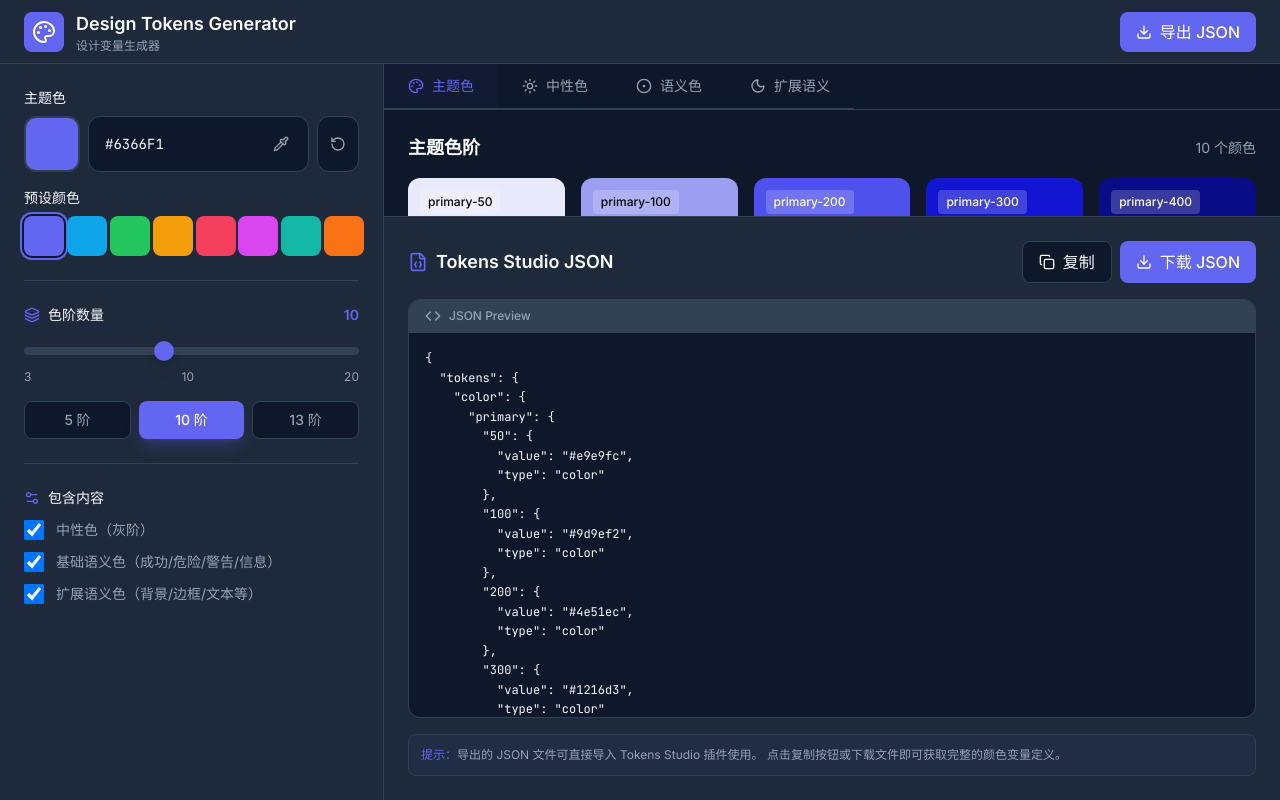
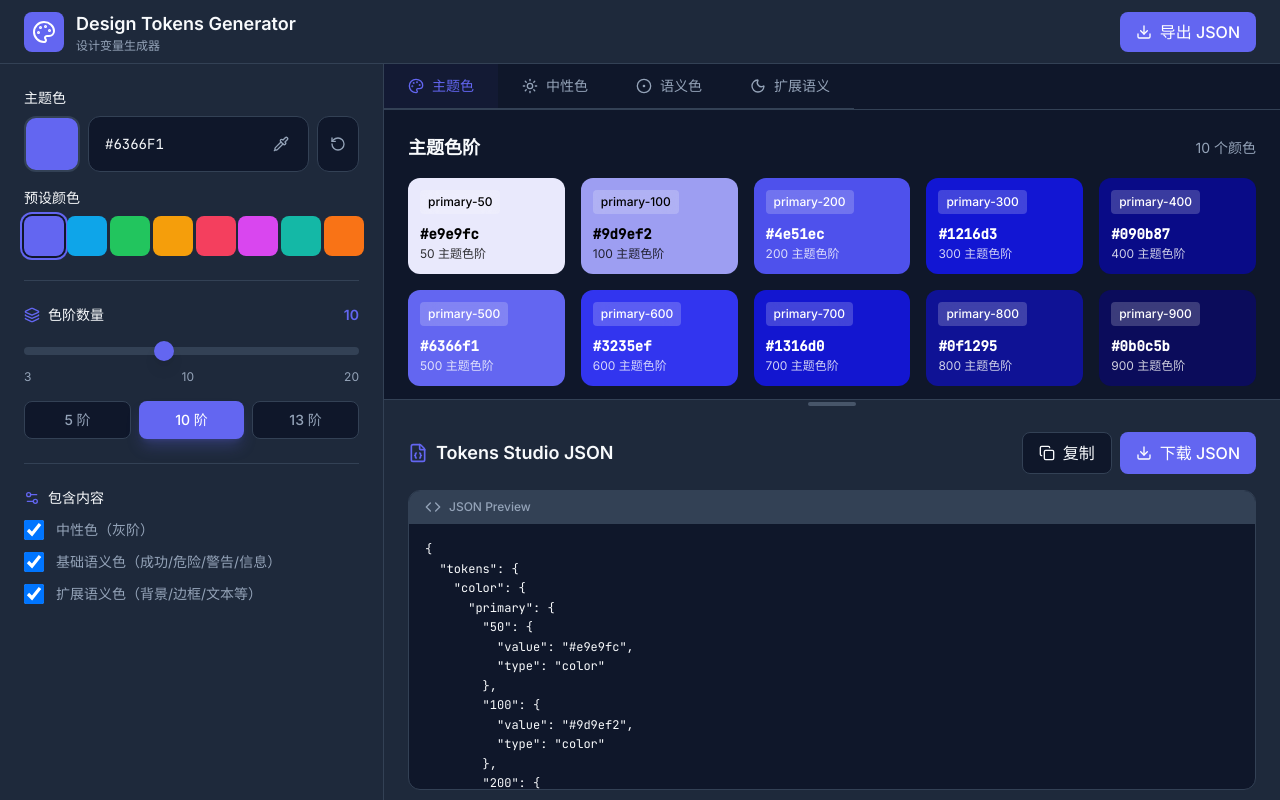
Before and after one commit to damahuazi/DesignTokensGenerator, a React (Vite) app in the folder design-tokens-generator/: page / in a window 1280 px wide. Built offline with nearby package versions, Linux system fonts and the light colour scheme.

Commit message:
feat: 创建设计系统变量Web工具
Co-authored-by: traeagent <traeagent@users.noreply.github.com>

```diff
--- a/design-tokens-generator/src/components/ExportPanel/ExportPanel.tsx
+++ b/design-tokens-generator/src/components/ExportPanel/ExportPanel.tsx
@@ -2,7 +2,7 @@
  * 导出面板组件
  */
 
-import React from 'react';
+import React, { useState, useRef, useCallback, useEffect } from 'react';
 import { Copy, Download, Check, Code, FileJson } from 'lucide-react';
 import type { GeneratedTokens } from '../../types';
 
@@ -25,15 +25,67 @@ export const ExportPanel: React.FC<ExportPanelProps> = ({
   isCopied,
   isDownloading
 }) => {
-  React.useEffect(() => {
+  const [height, setHeight] = useState(400);
+  const [isResizing, setIsResizing] = useState(false);
+  const panelRef = useRef<HTMLDivElement>(null);
+  const startYRef = useRef(0);
+  const startHeightRef = useRef(0);
+
+  useEffect(() => {
     if (tokens) {
       onGeneratePreview(tokens);
     }
   }, [tokens, onGeneratePreview]);
 
+  const handleMouseDown = useCallback((e: React.MouseEvent) => {
+    e.preventDefault();
+    setIsResizing(true);
+    startYRef.current = e.clientY;
+    startHeightRef.current = height;
+  }, [height]);
+
+  useEffect(() => {
+    const handleMouseMove = (e: MouseEvent) => {
+      if (!isResizing) return;
+
+      const delta = startYRef.current - e.clientY;
+      const newHeight = Math.max(200, Math.min(800, startHeightRef.current + delta));
+      setHeight(newHeight);
+    };
+
+    const handleMouseUp = () => {
+      setIsResizing(false);
+    };
+
+    if (isResizing) {
+      document.addEventListener('mousemove', handleMouseMove);
+      document.addEventListener('mouseup', handleMouseUp);
+      document.body.style.cursor = 'ns-resize';
+      document.body.style.userSelect = 'none';
+    }
+
+    return () => {
+      document.removeEventListener('mousemove', handleMouseMove);
+      document.removeEventListener('mouseup', handleMouseUp);
+      document.body.style.cursor = '';
+      document.body.style.userSelect = '';
+    };
+  }, [isResizing]);
+
   return (
-    <div className="border-t border-border bg-background-card">
-      <div className="p-6">
+    <div ref={panelRef} className="border-t border-border bg-background-card" style={{ userSelect: 'none' }}>
+      <div
+        className={`h-2 flex items-center justify-center cursor-ns-resize transition-colors ${
+          isResizing ? 'bg-primary/20' : 'hover:bg-primary/10'
+        }`}
+        onMouseDown={handleMouseDown}
+      >
+        <div className={`w-12 h-1 rounded-full transition-colors ${
+          isResizing ? 'bg-primary' : 'bg-border-light'
+        }`} />
+      </div>
+
+      <div className="p-6" style={{ height: height - 8, overflow: 'hidden' }}>
         <div className="flex items-center justify-between mb-4">
           <div className="flex items-center gap-2">
             <FileJson className="w-5 h-5 text-primary" />
@@ -88,14 +140,14 @@ export const ExportPanel: React.FC<ExportPanelProps> = ({
           </div>
         </div>
 
-        <div className="relative">
-          <div className="bg-background rounded-xl border border-border overflow-hidden">
-            <div className="flex items-center gap-2 px-4 py-2 bg-background-hover border-b border-border">
+        <div className="relative" style={{ height: height - 100 }}>
+          <div className="bg-background rounded-xl border border-border overflow-hidden h-full flex flex-col">
+            <div className="flex items-center gap-2 px-4 py-2 bg-background-hover border-b border-border flex-shrink-0">
               <Code className="w-4 h-4 text-text-secondary" />
               <span className="text-xs text-text-secondary font-medium">JSON Preview</span>
             </div>
 
-            <div className="max-h-96 overflow-y-auto scrollbar-thin">
+            <div className="flex-1 overflow-y-auto scrollbar-thin">
               {jsonPreview ? (
                 <pre className="p-4 text-xs font-mono text-text-primary leading-relaxed whitespace-pre-wrap break-words">
                   {jsonPreview}
```
